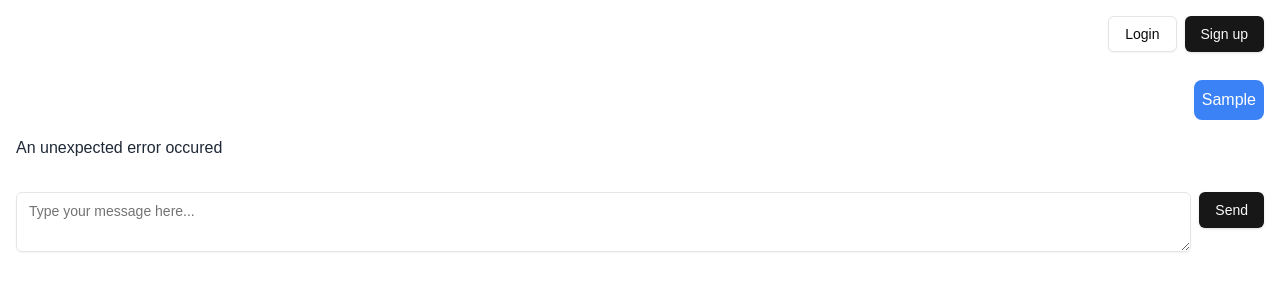
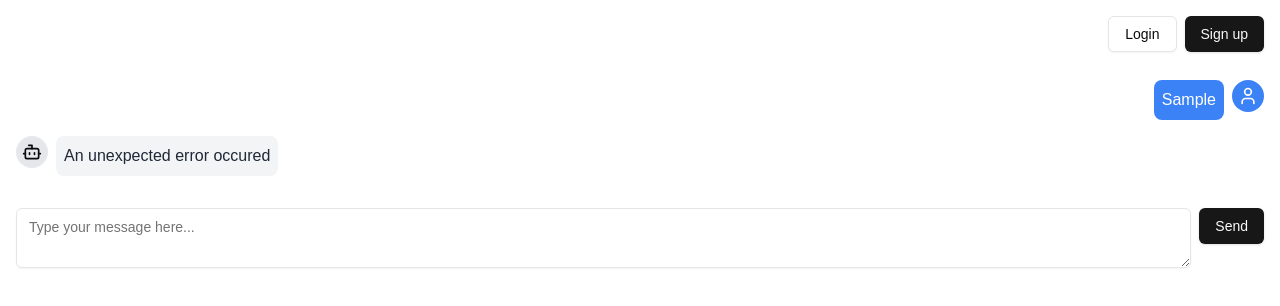
Before and after one commit to Mfon-19/chatbot, a Next.js app: page / in a window 1280 px wide. Both pictures are taken after typing "Sample" into the empty fields and a click on the button "Send". Shown: the top 306 px of the page. Built offline with nearby package versions, Linux system fonts and the light colour scheme; no server answers.

Commit message:
added profile logo, formatted bot reply

```diff
--- a/app/lib/data.ts
+++ b/app/lib/data.ts
@@ -1,6 +1,7 @@
 "use server";
 
 import { GoogleGenerativeAI } from "@google/generative-ai";
+import { marked } from "marked";
 
 if (!process.env.GEMINI_API_KEY) {
   throw new Error("GEMINI_API_KEY is not defined");
@@ -12,7 +13,9 @@ const model = genAi.getGenerativeModel({ model: "gemini-1.5-flash-002" });
 export default async function fetchModelResponse(prompt: string) {
   try {
     const result = await model.generateContent(prompt);
-    return result.response.text();
+    const data = result.response.text();
+    console.log(data);
+    return marked(data);
   } catch (error) {
     console.error(`An error occured: ${error}`);
   }
--- a/components/ChatInterface.tsx
+++ b/components/ChatInterface.tsx
@@ -1,42 +1,43 @@
-'use client'
+"use client";
 
-import { useState } from 'react'
-import { Button } from "@/components/ui/button"
-import { Textarea } from "@/components/ui/textarea"
-import fetchModelResponse from '@/app/lib/data'
+import { useState } from "react";
+import { Button } from "@/components/ui/button";
+import { Textarea } from "@/components/ui/textarea";
+import fetchModelResponse from "@/app/lib/data";
+import { Bot, User } from "lucide-react";
 
 interface Message {
-  text: string
-  isUser: boolean
+  text: string;
+  isUser: boolean;
 }
 
 export default function ChatInterface() {
-  const [messages, setMessages] = useState<Message[]>([])
-  const [input, setInput] = useState('')
-  const [isInitialView, setIsInitialView] = useState(true)
+  const [messages, setMessages] = useState<Message[]>([]);
+  const [input, setInput] = useState("");
+  const [isInitialView, setIsInitialView] = useState(true);
 
   const handleSubmit = (e: React.FormEvent) => {
-    e.preventDefault()
+    e.preventDefault();
     if (input.trim()) {
-      setMessages([...messages, { text: input, isUser: true }])
-      setInput('')
-      setIsInitialView(false)
+      setMessages([...messages, { text: input, isUser: true }]);
+      setInput("");
+      setIsInitialView(false);
 
       // model response
 
       fetchModelResponse(input)
-        .then(modelResponse => {
-          setMessages(prev => [
+        .then((modelResponse) => {
+          setMessages((prev) => [
             ...prev,
             {
               text: modelResponse ?? "An unexpected error occured",
-              isUser: false
-            }
-          ])
+              isUser: false,
+            },
+          ]);
         })
-        .catch(error => console.error(`An error occured: ${error}`));
+        .catch((error) => console.error(`An error occured: ${error}`));
     }
-  }
+  };
 
   return (
     <div className="flex flex-col h-full">
@@ -44,22 +45,27 @@ export default function ChatInterface() {
         <div className="flex-grow flex flex-col items-center justify-center">
           <h1 className="text-3xl font-bold mb-4">What can I help you with?</h1>
           <form onSubmit={handleSubmit} className="w-full max-w-md">
-            <Textarea
-              value={input}
-              onChange={(e) => setInput(e.target.value)}
-              placeholder="Type your message here..."
-              className="mb-2"
-            />
-            <Button type="submit" className="w-full">Send</Button>
+            <Textarea value={input} onChange={(e) => setInput(e.target.value)} placeholder="Type your message here..." className="mb-2" />
+            <Button type="submit" className="w-full">
+              Send
+            </Button>
           </form>
         </div>
       ) : (
         <div className="flex-grow overflow-y-auto p-4 space-y-4">
           {messages.map((message, index) => (
-            <div key={index} className={`flex ${message.isUser ? 'justify-end' : 'justify-start'}`}>
-              <div className={`max-w-xs lg:max-w-md ${message.isUser ? 'bg-blue-500 text-white rounded-lg p-2' : 'text-gray-800'}`}>
-                {message.text}
-              </div>
+            <div key={index} className={`flex items-start space-x-2 ${message.isUser ? "justify-end" : "justify-start"}`}>
+              {!message.isUser && (
+                <div className="w-8 h-8 rounded-full bg-gray-200 flex items-center justify-center">
+                  <Bot size={20} />
+                </div>
+              )}
+              <div className={`max-w-xs lg:max-w-md ${message.isUser ? "bg-blue-500 text-white rounded-lg p-2" : "bg-gray-100 text-gray-800 rounded-lg p-2"}`} dangerouslySetInnerHTML={{ __html: message.text }}></div>
+              {message.isUser && (
+                <div className="w-8 h-8 rounded-full bg-blue-500 flex items-center justify-center">
+                  <User size={20} className="text-white" />
+                </div>
+              )}
             </div>
           ))}
         </div>
@@ -67,16 +73,11 @@ export default function ChatInterface() {
       {!isInitialView && (
         <div className="p-4">
           <form onSubmit={handleSubmit} className="flex space-x-2">
-            <Textarea
-              value={input}
-              onChange={(e) => setInput(e.target.value)}
-              placeholder="Type your message here..."
-              className="flex-grow"
-            />
+            <Textarea value={input} onChange={(e) => setInput(e.target.value)} placeholder="Type your message here..." className="flex-grow" />
             <Button type="submit">Send</Button>
           </form>
         </div>
       )}
     </div>
-  )
+  );
 }
--- a/package.json
+++ b/package.json
@@ -15,6 +15,7 @@
     "clsx": "^2.1.1",
     "dotenv": "^16.4.7",
     "lucide-react": "^0.469.0",
+    "marked": "^15.0.6",
     "next": "15.1.4",
     "react": "^19.0.0",
     "react-dom": "^19.0.0",
```
Also changed, not shown: 1 other file (tests, documents, lock files or other folders).
